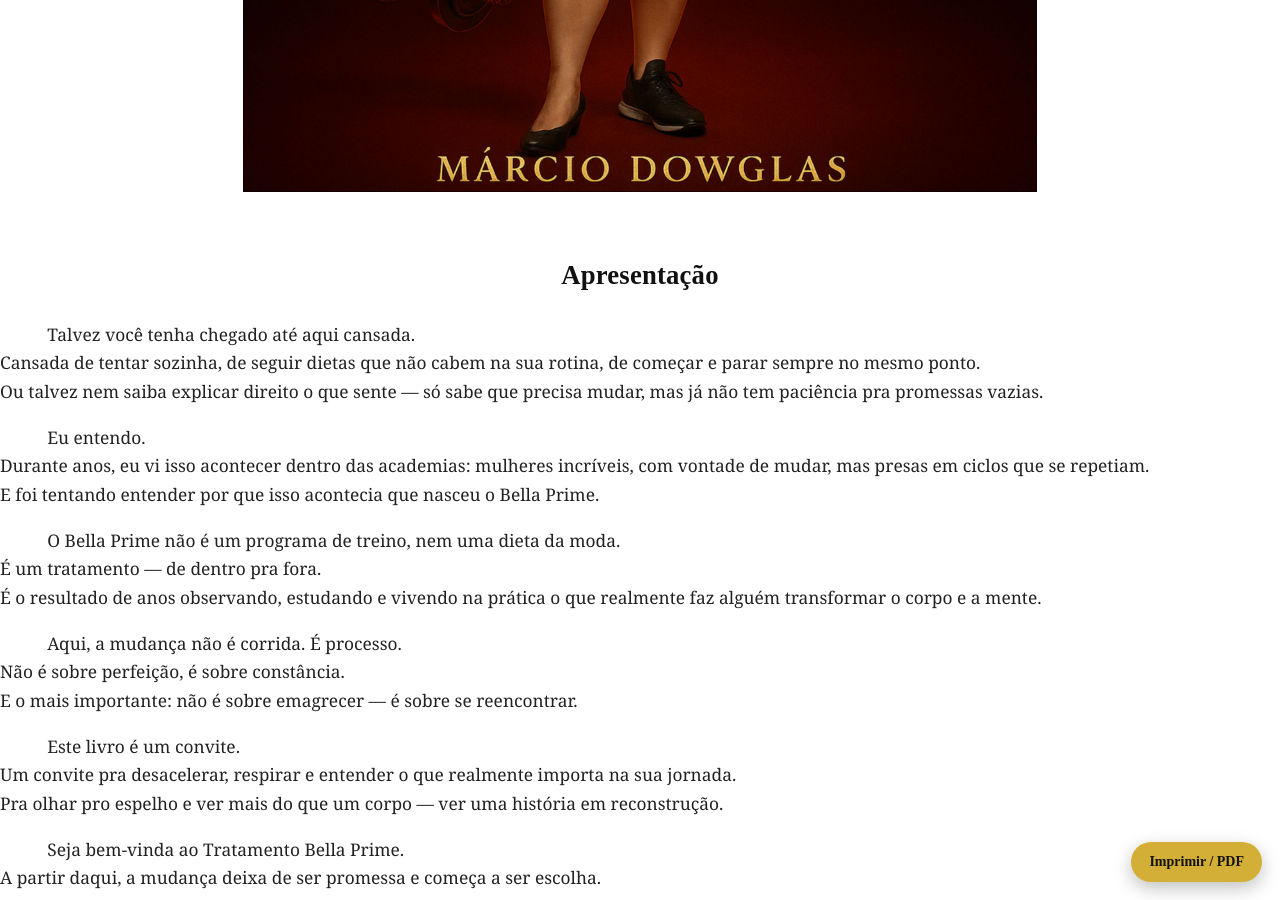
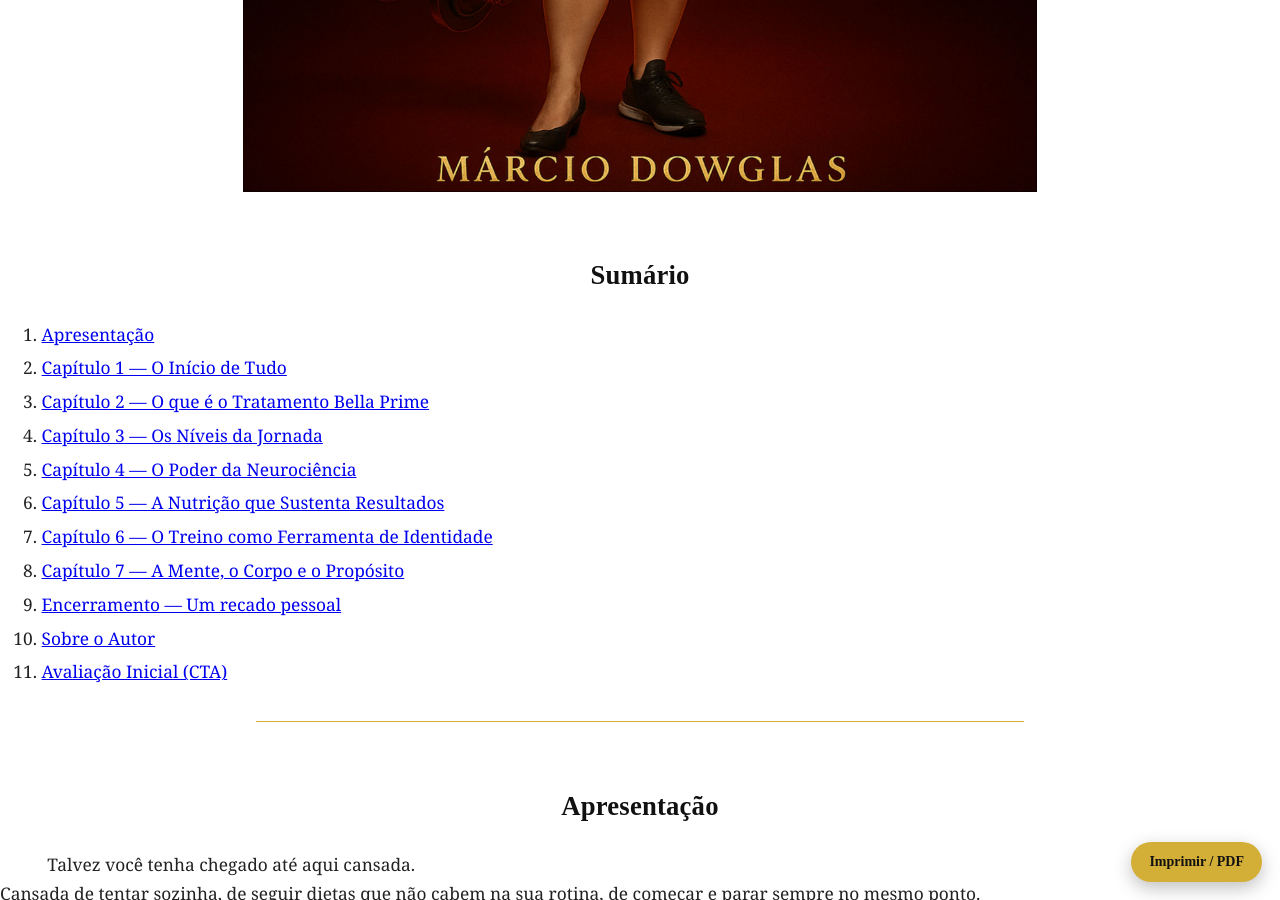
Before and after one commit to mbritodowglas-collab/ebook-creator, a Jekyll site: the page built from ebooks/bella-prime.md, in a window 1280 px wide and 900 px high, scrolled down 931 px. Built offline with Jekyll 4.4.1, drawn with Linux system fonts in a browser that asks for light colours; some of the changed text lies outside the part shown.

Commit message:
Atualizar o bella-prime.md

```diff
--- a/ebooks/bella-prime.md
+++ b/ebooks/bella-prime.md
@@ -19,7 +19,27 @@
 
 <div class="page-break"></div>
 
-# Apresentação
+# <span id="sumario">Sumário</span>
+
+<ol class="sumario">
+  <li><a href="#apresentacao">Apresentação</a></li>
+  <li><a href="#cap1">Capítulo 1 — O Início de Tudo</a></li>
+  <li><a href="#cap2">Capítulo 2 — O que é o Tratamento Bella Prime</a></li>
+  <li><a href="#cap3">Capítulo 3 — Os Níveis da Jornada</a></li>
+  <li><a href="#cap4">Capítulo 4 — O Poder da Neurociência</a></li>
+  <li><a href="#cap5">Capítulo 5 — A Nutrição que Sustenta Resultados</a></li>
+  <li><a href="#cap6">Capítulo 6 — O Treino como Ferramenta de Identidade</a></li>
+  <li><a href="#cap7">Capítulo 7 — A Mente, o Corpo e o Propósito</a></li>
+  <li><a href="#encerramento">Encerramento — Um recado pessoal</a></li>
+  <li><a href="#autor">Sobre o Autor</a></li>
+  <li><a href="#avaliacao">Avaliação Inicial (CTA)</a></li>
+</ol>
+
+<hr class="divider-gold">
+
+<div class="page-break"></div>
+
+# <span id="apresentacao">Apresentação</span>
 
 Talvez você tenha chegado até aqui cansada.
 Cansada de tentar sozinha, de seguir dietas que não cabem na sua rotina, de começar e parar sempre no mesmo ponto.
@@ -51,7 +71,7 @@
 
 <div class="page-break"></div>
 
-# Capítulo 1 — O Início de Tudo
+# <span id="cap1">Capítulo 1 — O Início de Tudo</span>
 
 Sabe quando a gente para pra pensar em como tudo começou?
 O Bella Prime nasceu bem antes de ter nome.
@@ -100,7 +120,7 @@
 
 <div class="page-break"></div>
 
-# Capítulo 2 — O que é o Tratamento Bella Prime
+# <span id="cap2">Capítulo 2 — O que é o Tratamento Bella Prime</span>
 
 Antes de te contar o que é o Bella Prime, deixa eu te contar o que ele **não é**.
 Ele não é mais um programa de treino cheio de promessas rápidas.
@@ -142,7 +162,7 @@
 
 <div class="page-break"></div>
 
-# Capítulo 3 — Os Níveis da Jornada
+# <span id="cap3">Capítulo 3 — Os Níveis da Jornada</span>
 
 Quando eu criei o Bella Prime, eu não queria que fosse só um plano de treino.
 Eu queria que fosse uma caminhada.
@@ -188,7 +208,7 @@
 
 <div class="page-break"></div>
 
-# Capítulo 4 — O Poder da Neurociência
+# <span id="cap4">Capítulo 4 — O Poder da Neurociência</span>
 
 Durante muito tempo, eu achava que mudar dependia só de força de vontade.
 Mas com o tempo, percebi que vontade sozinha não segura ninguém por muito tempo.
@@ -226,7 +246,7 @@
 
 <div class="page-break"></div>
 
-# Capítulo 5 — A Nutrição que Sustenta Resultados
+# <span id="cap5">Capítulo 5 — A Nutrição que Sustenta Resultados</span>
 
 Tem gente que ainda acha que o que atrapalha o emagrecimento é a comida.
 Mas o problema quase nunca é o que você come — é o jeito como você lida com isso.
@@ -268,7 +288,7 @@
 
 <div class="page-break"></div>
 
-# Capítulo 6 — O Treino como Ferramenta de Identidade
+# <span id="cap6">Capítulo 6 — O Treino como Ferramenta de Identidade</span>
 
 Muita gente ainda acha que o treino é só pra mudar o corpo.
 Mas, na real, o treino é o que muda a cabeça.
@@ -309,7 +329,7 @@
 
 <div class="page-break"></div>
 
-# Capítulo 7 — A Mente, o Corpo e o Propósito
+# <span id="cap7">Capítulo 7 — A Mente, o Corpo e o Propósito</span>
 
 Depois de tantos anos observando pessoas treinando, eu cheguei a uma conclusão:
 ninguém muda o corpo sem antes mudar a mente.
@@ -351,7 +371,7 @@
 
 <div class="page-break"></div>
 
-# Encerramento — Um recado pessoal
+# <span id="encerramento">Encerramento — Um recado pessoal</span>
 
 Se você chegou até aqui, eu quero te agradecer.
 De verdade.
@@ -389,9 +409,11 @@
 
 <hr class="divider-gold">
 
+<!-- SOBRE O AUTOR (página exclusiva) -->
 <div class="page-break"></div>
 
-<!-- SOBRE O AUTOR (página exclusiva) -->
+# <span id="autor">Sobre o Autor</span>
+
 <div class="author-page">
   <img class="author-avatar" src="{{ '/assets/img/autor.jpg' | relative_url }}" alt="Márcio Dowglas">
 
@@ -433,7 +455,8 @@
 
 <div class="page-break"></div>
 
-<!-- CTA FINAL (link da avaliação, sem alterar conteúdo anterior) -->
+# <span id="avaliacao">Avaliação Inicial (CTA)</span>
+
 <p style="text-align:center; margin-top:1em;">
   <strong>Avaliação Inicial:</strong><br>
   <a href="https://mbritodowglas-collab.github.io/mdpersonal/avaliacao/">https://mbritodowglas-collab.github.io/mdpersonal/avaliacao/</a>
```
